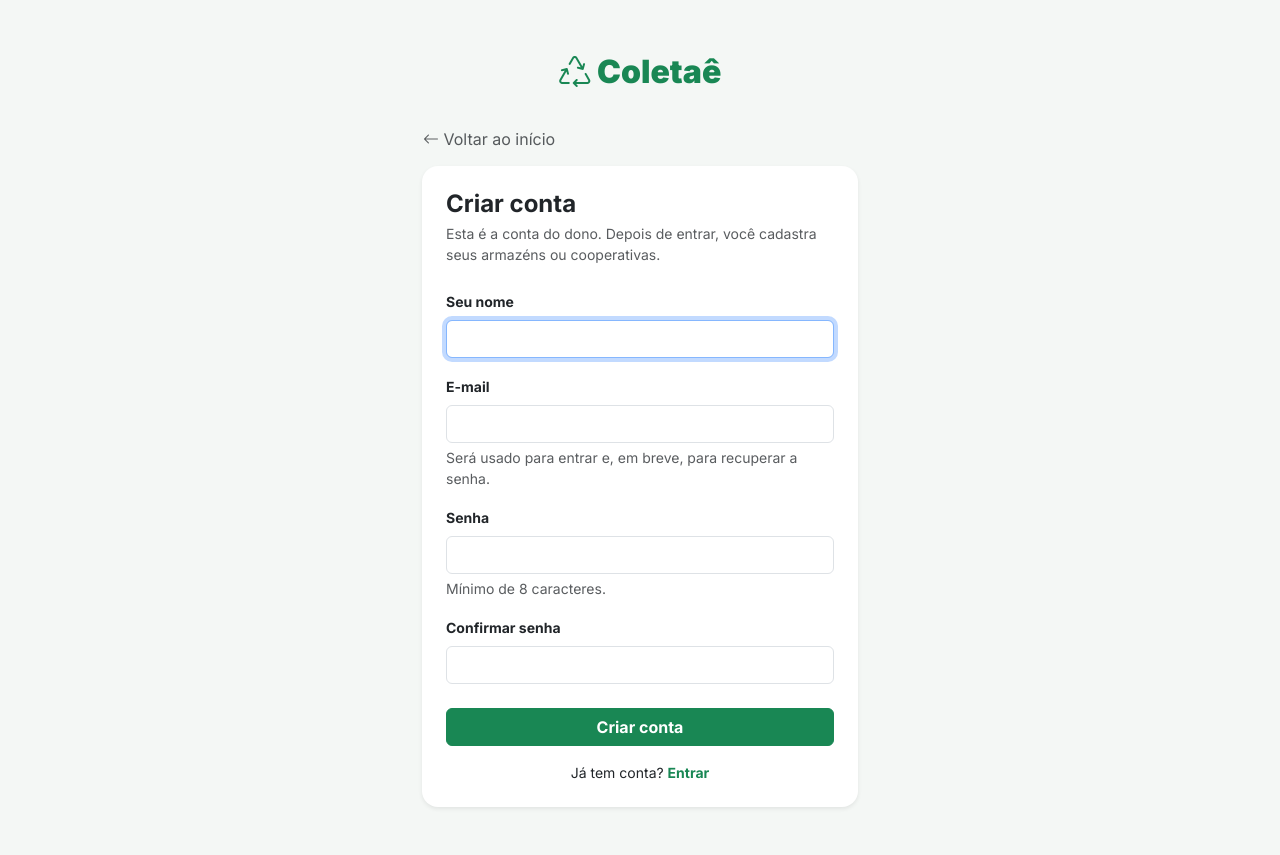
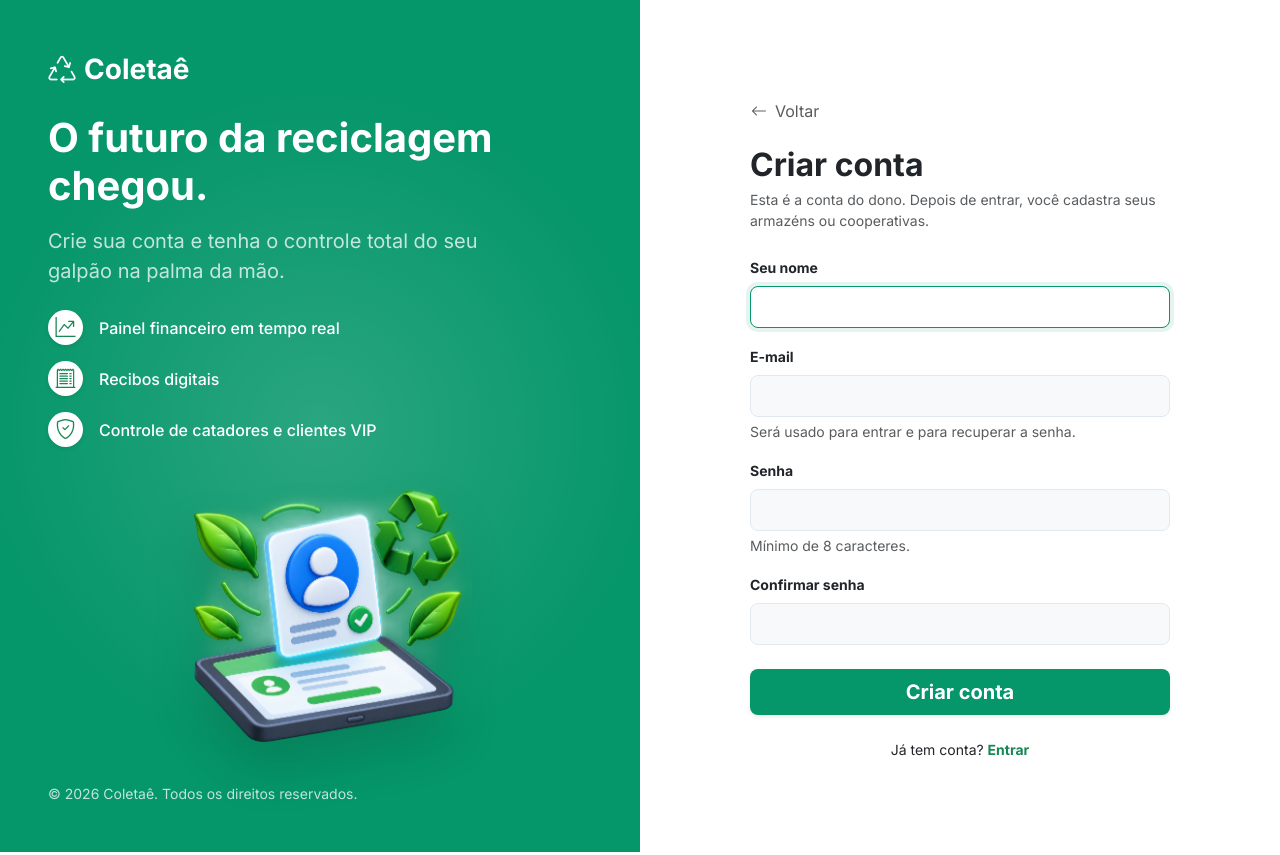
Before and after one commit to Elizajose/reciclatech-backend, a Spring Boot app: page /conta/cadastro in a window 1280 px wide. Run offline with Spring Boot 4, Linux system fonts and the light colour scheme; some of the project's set-up classes (security, data sources, template engines, error pages and the like) are left out, and stand-ins take their place.

Commit message:
Fase 15: telas de entrada divididas e botao voltar para a tela anterior

```diff
--- /dev/null
+++ b/src/main/resources/static/js/voltar.js
@@ -0,0 +1,34 @@
+/*
+ * Botão "Voltar" que volta para a tela de ONDE O USUÁRIO VEIO (e não sempre para o início).
+ * Uso: <a href="/destino-padrao" data-voltar>Voltar</a>
+ *  - guarda, por página, a última tela do próprio site que levou até aqui (document.referrer);
+ *  - se o formulário recarregar a mesma página (erro de validação), a origem guardada continua valendo;
+ *  - sem origem conhecida (abriu o link direto), usa o href como padrão;
+ *  - data-ignora-auth: não volta para outra tela de entrada (login/cadastro/senha), para não ficar em vai-e-volta.
+ */
+(function () {
+    var AUTH = ['/login', '/conta/cadastro', '/conta/esqueci-senha', '/conta/redefinir-senha'];
+    var chave = 'coletae:voltar:' + location.pathname;
+
+    try {
+        if (document.referrer) {
+            var u = new URL(document.referrer);
+            if (u.origin === location.origin && u.pathname !== location.pathname) {
+                sessionStorage.setItem(chave, u.pathname + u.search);
+            }
+        }
+    } catch (e) { /* sem sessionStorage: usa o href padrão */ }
+
+    document.addEventListener('click', function (e) {
+        var link = e.target.closest ? e.target.closest('[data-voltar]') : null;
+        if (!link) return;
+        var destino = null;
+        try { destino = sessionStorage.getItem(chave); } catch (x) { destino = null; }
+        if (!destino || destino.charAt(0) !== '/' || destino.indexOf('//') === 0) return; // só caminhos do próprio site
+        var caminho = destino.split('?')[0].replace(/\/+$/, '') || '/';
+        if (caminho === location.pathname) return;
+        if (link.hasAttribute('data-ignora-auth') && AUTH.indexOf(caminho) >= 0) return;
+        e.preventDefault();
+        location.href = destino;
+    });
+})();
--- a/src/main/resources/templates/conta-armazem-novo.html
+++ b/src/main/resources/templates/conta-armazem-novo.html
@@ -12,7 +12,7 @@
 </head>
 <body>
 <div class="container py-4" style="max-width:560px">
-    <a th:href="@{/conta/armazens}" class="btn btn-link text-decoration-none text-muted px-0 mb-2"><i class="bi bi-arrow-left"></i> Voltar</a>
+    <a th:href="@{/conta/armazens}" data-voltar class="btn btn-link text-decoration-none text-muted px-0 mb-2"><i class="bi bi-arrow-left"></i> Voltar</a>
     <div class="card shadow-sm border-0 rounded-4"><div class="card-body p-4">
         <h1 class="h4 fw-bold mb-1">Cadastrar armazém</h1>
         <p class="text-muted small mb-4">Dados do estabelecimento. Ele ficará vinculado à sua conta.</p>
@@ -66,5 +66,6 @@
     carregar();
 })();
 </script>
+<script th:src="@{/js/voltar.js}"></script>
 </body>
 </html>
--- a/src/main/resources/templates/conta-cadastro.html
+++ b/src/main/resources/templates/conta-cadastro.html
@@ -8,31 +8,39 @@
     <link href="https://cdn.jsdelivr.net/npm/bootstrap@5.3.0/dist/css/bootstrap.min.css" rel="stylesheet">
     <link href="https://fonts.googleapis.com/css2?family=Inter:wght@400;500;700;900&display=swap" rel="stylesheet">
     <link rel="stylesheet" href="https://cdn.jsdelivr.net/npm/bootstrap-icons@1.11.0/font/bootstrap-icons.css">
-    <style>body{font-family:Inter,sans-serif;background:#f4f7f5}.brand{color:#198754;font-weight:900}</style>
+    <link rel="stylesheet" th:href="@{/css/admin-login.css?v=3}">
+    <style th:replace="~{fragments/auth :: estilo}"></style>
 </head>
 <body>
-<div class="container py-5" style="max-width:460px">
-    <div class="text-center mb-4 fs-2 brand"><i class="bi bi-recycle"></i> Coletaê</div>
-    <a th:href="@{/}" class="btn btn-link text-decoration-none text-muted px-0 mb-2"><i class="bi bi-arrow-left"></i> Voltar ao início</a>
-    <div class="card shadow-sm border-0 rounded-4"><div class="card-body p-4">
-        <h1 class="h4 fw-bold mb-1">Criar conta</h1>
-        <p class="text-muted small mb-4">Esta é a conta do dono. Depois de entrar, você cadastra seus armazéns ou cooperativas.</p>
-        <div th:if="${erro != null}" class="alert alert-danger small fw-bold py-2" th:text="${erro}"></div>
-        <form th:action="@{/conta/cadastro}" method="post">
-            <div class="mb-3"><label class="form-label small fw-bold">Seu nome</label>
-                <input type="text" name="nome" class="form-control" th:value="${nome}" maxlength="120" required autofocus></div>
-            <div class="mb-3"><label class="form-label small fw-bold">E-mail</label>
-                <input type="email" name="email" class="form-control" th:value="${email}" maxlength="160" required autocomplete="email">
-                <div class="form-text">Será usado para entrar e, em breve, para recuperar a senha.</div></div>
-            <div class="mb-3"><label class="form-label small fw-bold">Senha</label>
-                <input type="password" name="senha" class="form-control" minlength="8" maxlength="72" required autocomplete="new-password">
-                <div class="form-text">Mínimo de 8 caracteres.</div></div>
-            <div class="mb-4"><label class="form-label small fw-bold">Confirmar senha</label>
-                <input type="password" name="confirmarSenha" class="form-control" minlength="8" maxlength="72" required autocomplete="new-password"></div>
-            <button type="submit" class="btn btn-success w-100 fw-bold">Criar conta</button>
-        </form>
-        <p class="text-center small mt-3 mb-0">Já tem conta? <a th:href="@{/login}" class="text-success fw-bold text-decoration-none">Entrar</a></p>
-    </div></div>
+<div class="container-fluid p-0">
+    <div class="row g-0 min-vh-100">
+        <div th:replace="~{fragments/auth :: lateral('O futuro da reciclagem chegou.', 'Crie sua conta e tenha o controle total do seu galpão na palma da mão.', '/img/cadastro.png', true)}"></div>
+
+        <div class="col-lg-6 col-md-7 d-flex align-items-center justify-content-center p-4 bg-white">
+            <div class="w-100" style="max-width: 420px;">
+                <div class="d-md-none d-flex align-items-center gap-2 fs-2 fw-bold auth-logo-mobile mb-3 justify-content-center"><i class="bi bi-recycle"></i> Coletaê</div>
+                <a th:href="@{/}" data-voltar class="btn btn-link text-decoration-none text-muted px-0 mb-3 d-flex align-items-center gap-2" style="width: fit-content;"><i class="bi bi-arrow-left"></i> Voltar</a>
+                <h2 class="fw-bold text-dark mb-1">Criar conta</h2>
+                <p class="text-muted small mb-4">Esta é a conta do dono. Depois de entrar, você cadastra seus armazéns ou cooperativas.</p>
+                <div th:if="${erro != null}" class="alert alert-danger small fw-bold py-2" th:text="${erro}"></div>
+                <form th:action="@{/conta/cadastro}" method="post">
+                    <div class="mb-3"><label class="form-label small fw-bold text-dark">Seu nome</label>
+                        <input type="text" name="nome" class="form-control form-control-lg fs-6" th:value="${nome}" maxlength="120" required autofocus autocomplete="name"></div>
+                    <div class="mb-3"><label class="form-label small fw-bold text-dark">E-mail</label>
+                        <input type="email" name="email" class="form-control form-control-lg fs-6" th:value="${email}" maxlength="160" required autocomplete="email">
+                        <div class="form-text">Será usado para entrar e para recuperar a senha.</div></div>
+                    <div class="mb-3"><label class="form-label small fw-bold text-dark">Senha</label>
+                        <input type="password" name="senha" class="form-control form-control-lg fs-6" minlength="8" maxlength="72" required autocomplete="new-password">
+                        <div class="form-text">Mínimo de 8 caracteres.</div></div>
+                    <div class="mb-4"><label class="form-label small fw-bold text-dark">Confirmar senha</label>
+                        <input type="password" name="confirmarSenha" class="form-control form-control-lg fs-6" minlength="8" maxlength="72" required autocomplete="new-password"></div>
+                    <button type="submit" class="btn btn-success w-100 btn-lg fw-bold shadow-sm rounded-3">Criar conta</button>
+                </form>
+                <p class="text-center small mt-4 mb-0">Já tem conta? <a th:href="@{/login}" class="text-success fw-bold text-decoration-none">Entrar</a></p>
+            </div>
+        </div>
+    </div>
 </div>
+<script th:src="@{/js/voltar.js}"></script>
 </body>
 </html>
--- /dev/null
+++ b/src/main/resources/templates/fragments/auth.html
@@ -0,0 +1,51 @@
+<!DOCTYPE html>
+<html lang="pt-BR" xmlns:th="http://www.thymeleaf.org">
+<body>
+
+<!-- Estilo comum das telas de entrada (animação da ilustração) -->
+<style th:fragment="estilo">
+    @keyframes float { 0% { transform: translateY(0); } 50% { transform: translateY(-15px); } 100% { transform: translateY(0); } }
+    .img-float { animation: float 6s ease-in-out infinite; filter: drop-shadow(0 25px 25px rgba(0, 0, 0, 0.15)); }
+    @media (prefers-reduced-motion: reduce) { .img-float { animation: none; } }
+    .auth-logo-mobile { color: #059669; }
+</style>
+
+<!-- Metade verde (aparece de tablet para cima): logo, mensagem, ilustração e, se pedido, a lista de vantagens -->
+<div th:fragment="lateral(titulo, texto, imagem, beneficios)"
+     class="col-lg-6 col-md-5 d-none d-md-flex flex-column justify-content-between p-5 bg-coletae-primary text-white position-relative overflow-hidden"
+     style="min-height: 100vh;">
+
+    <div class="position-absolute" style="width: 800px; height: 800px; background: radial-gradient(circle, rgba(255,255,255,0.15) 0%, rgba(255,255,255,0) 60%); top: 50%; left: 50%; transform: translate(-50%, -50%); z-index: 1;"></div>
+
+    <div style="z-index: 2;">
+        <a th:href="@{/}" class="d-flex align-items-center gap-2 fs-3 fw-bold text-white text-decoration-none"><i class="bi bi-recycle"></i> Coletaê</a>
+    </div>
+
+    <div class="pe-lg-5 mt-4" style="z-index: 2;">
+        <h1 class="fw-bold display-6 mb-3" th:text="${titulo}">Título</h1>
+        <p class="fs-5 opacity-75 pe-lg-4" th:text="${texto}">Texto</p>
+        <div th:if="${beneficios}" class="d-flex flex-column gap-3 mt-4">
+            <div class="d-flex align-items-center gap-3">
+                <div class="bg-white text-success rounded-circle d-flex align-items-center justify-content-center shadow-sm" style="width: 35px; height: 35px; min-width: 35px;"><i class="bi bi-graph-up-arrow fs-5"></i></div>
+                <span class="fs-6 fw-medium">Painel financeiro em tempo real</span>
+            </div>
+            <div class="d-flex align-items-center gap-3">
+                <div class="bg-white text-success rounded-circle d-flex align-items-center justify-content-center shadow-sm" style="width: 35px; height: 35px; min-width: 35px;"><i class="bi bi-receipt-cutoff fs-5"></i></div>
+                <span class="fs-6 fw-medium">Recibos digitais</span>
+            </div>
+            <div class="d-flex align-items-center gap-3">
+                <div class="bg-white text-success rounded-circle d-flex align-items-center justify-content-center shadow-sm" style="width: 35px; height: 35px; min-width: 35px;"><i class="bi bi-shield-check fs-5"></i></div>
+                <span class="fs-6 fw-medium">Controle de catadores e clientes VIP</span>
+            </div>
+        </div>
+    </div>
+
+    <div class="text-center mt-auto mb-auto px-4 py-3" style="z-index: 2;">
+        <img th:src="@{${imagem}}" alt="Ilustração Coletaê" class="img-fluid img-float" style="max-height: 38vh; object-fit: contain;">
+    </div>
+
+    <div class="small opacity-75" style="z-index: 2;">© 2026 Coletaê. Todos os direitos reservados.</div>
+</div>
+
+</body>
+</html>
--- a/src/main/resources/templates/login-admin.html
+++ b/src/main/resources/templates/login-admin.html
@@ -66,7 +66,7 @@
             <div class="w-100" style="max-width: 420px;">
 
                 <!-- BOTÃO DE VOLTAR -->
-                <a href="/" class="btn btn-link text-decoration-none text-muted px-0 mb-3 d-flex align-items-center gap-2" style="width: fit-content;">
+                <a href="/" data-voltar data-ignora-auth class="btn btn-link text-decoration-none text-muted px-0 mb-3 d-flex align-items-center gap-2" style="width: fit-content;">
                     <i class="bi bi-arrow-left"></i> Voltar
                 </a>
 
@@ -332,6 +332,7 @@ function trocarAba(aba) {
 })();
 </script>
 <script th:src="@{/js/admin-login.js}"></script>
+<script th:src="@{/js/voltar.js}"></script>
 
 </body>
 </html>
```
Also changed, not shown: src/main/resources/templates/conta-esqueci-senha.html (+24 -17 lines), src/main/resources/templates/conta-redefinir-senha.html (+22 -15 lines).
